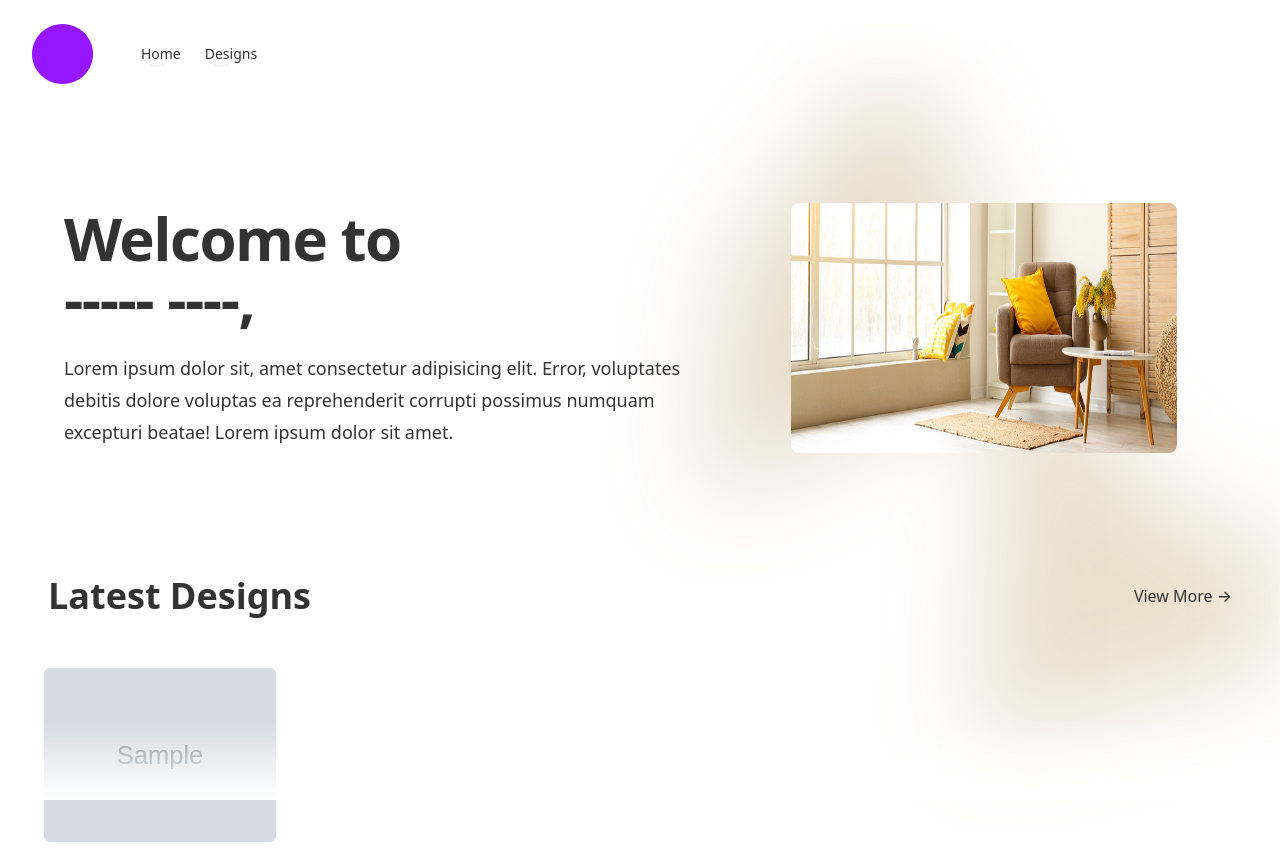
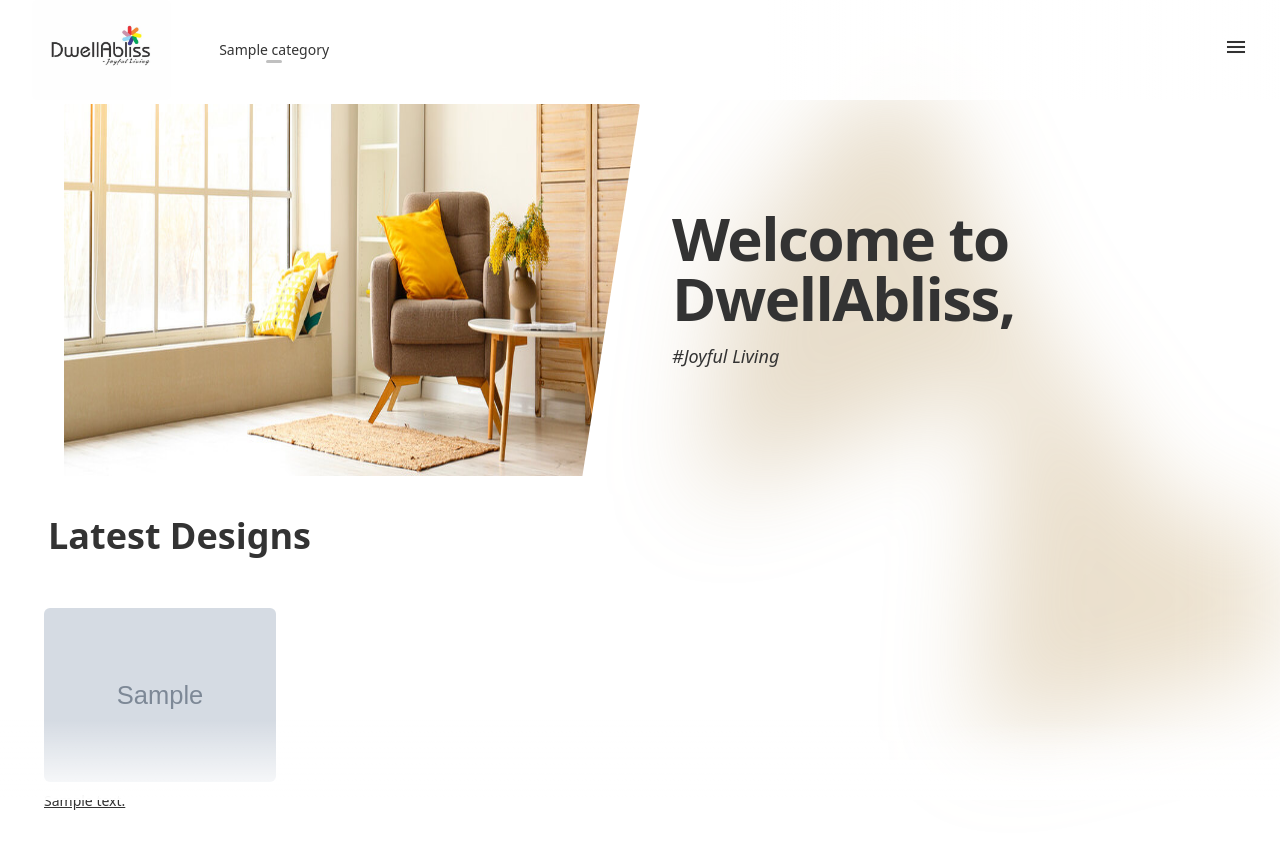
Before and after one commit to D3mzy-108/Decorations, a Django app: page / in a window 1280 px wide. Shown: the top 848 px of the page. Run offline with Django 4.2, Linux system fonts and the light colour scheme; tables that the repository leaves empty hold one stand-in row (values such as "Sample post"); grey boxes marked "Sample" are stand-in pictures.

Commit message:
Added categories to the designs

```diff
--- /dev/null
+++ b/core/context_processors.py
@@ -0,0 +1,8 @@
+from website.models import Category
+
+
+def categories(request):
+    m_categories = Category.objects.all()
+    return {
+        'categories': m_categories,
+    }
--- a/core/settings.py
+++ b/core/settings.py
@@ -68,6 +68,7 @@ TEMPLATES = [
                 'django.template.context_processors.request',
                 'django.contrib.auth.context_processors.auth',
                 'django.contrib.messages.context_processors.messages',
+                'core.context_processors.categories',
             ],
         },
     },
--- a/templates/base.html
+++ b/templates/base.html
@@ -5,11 +5,11 @@
 <head>
     <meta charset="UTF-8">
     <meta name="viewport" content="width=device-width, initial-scale=1.0">
-    <link rel="shortcut icon" href="{% static 'assets/logo.png' %}" type="image/x-icon">
+    <link rel="shortcut icon" href="{% static 'assets/logo.jpg' %}" type="image/x-icon">
     <title>
         {% block title %}
         {% endblock title %}
-        | Adegbajumo
+        | DwellAbliss
     </title>
     <script src="{% static 'scripts/tailwind.js' %}"></script>
     <script src="{% static 'scripts/jquery.min.js' %}"></script>
@@ -26,9 +26,6 @@
 <body class="bg-[var(--black)] relative">
     {% include 'partials/header.html' %}
     <div
-        class="fixed w-screen h-[80px] top-0 left-0 bg-gradient-to-b from-[var(--black)] to-transparent z-30 pointer-events-none">
-    </div>
-    <div
         class="fixed w-screen h-[80px] bottom-0 left-0 bg-gradient-to-t from-[var(--black)] to-transparent z-30 pointer-events-none">
     </div>
 
--- a/templates/partials/header.html
+++ b/templates/partials/header.html
@@ -1,57 +1,43 @@
 {% load static %}
-<header class="absolute inset-x-0 top-0 z-50">
-    <nav class="flex items-center justify-between pt-6 px-6 lg:px-8" aria-label="Global">
+<header class="fixed inset-x-0 top-0 z-50 bg-gradient-to-r from-[#FFFFFF] from-60% to-[#FFFFFF50] backdrop-blur-md">
+    <nav class="flex items-center justify-between px-6 lg:px-8" aria-label="Global">
         <div class="flex items-center gap-4">
             <a href="{% url 'home' %}" class="-m-1.5 p-1.5">
-                <img class="h-[50px] md:h-[60px] w-auto rounded-md" src="{% static 'assets/logo.png' %}" alt="">
+                <img class="h-[80px] md:h-[100px] w-auto rounded-md" src="{% static 'assets/logo.jpg' %}" alt="">
             </a>
         </div>
-        <div class="flex items-center gap-6 ml-6 md:ml-12 mr-auto">
-            <a href="{% url 'home' %}" class="text-sm font-medium leading-6 text-gray-100 def-nav-links relative">
-                Home
+        <div class="hidden md:flex items-center gap-6 ml-6 md:ml-12 mr-auto">
+            {% for category in categories %}
+            <a href="{% url 'designs' %}?c={{category.name}}&c_key={{category.id}}&sub="
+                class="text-sm font-medium leading-6 text-gray-100 def-nav-links relative grid place-items-center">
+                {{category.name}}
             </a>
-            <a href="{% url 'designs' %}" class="text-sm font-medium leading-6 text-gray-100 def-nav-links relative">
-                Designs
-            </a>
+            {% endfor %}
         </div>
+        <button class="nav-tgl bg-transparent rounded-md border-none outline-none text-2xl">
+            <ion-icon name="menu-sharp"></ion-icon>
+        </button>
     </nav>
     <!-- Mobile menu, show/hide based on menu open state. -->
     <div class="md:hidden navbar-nav" role="dialog" aria-modal="true">
         <!-- Background backdrop, show/hide based on slide-over state. -->
-        <div class="fixed inset-0 z-50"></div>
-        <div
-            class="fixed inset-y-0 right-0 z-50 w-full overflow-y-auto bg-[var(--black)] backdrop-blur-md px-6 py-6 sm:max-w-sm sm:ring-1 sm:ring-gray-100/10">
-            <div class="flex items-center justify-between">
-                <a href="{% url 'home' %}" class="-m-1.5 p-1.5">
-                    <img class="h-[80px] w-auto" src="{% static 'assets/logo.jpg' %}" alt="">
-                </a>
-                <button type="button" class="-m-2.5 rounded-md p-2.5 text-gray-300 nav-tgl">
-                    <svg class="h-6 w-6" fill="none" viewBox="0 0 24 24" stroke-width="1.5" stroke="currentColor"
-                        aria-hidden="true">
-                        <path stroke-linecap="round" stroke-linejoin="round" d="M6 18L18 6M6 6l12 12" />
-                    </svg>
-                </button>
-            </div>
-            <div class="mt-6 flow-root">
-                <div class="-my-6 divide-y divide-gray-500/10">
-                    <ul class="py-4 px-0">
-                        <li class="py-3">
-                            <a href="{% url 'home' %}"
-                                class="def-nav-links text-sm font-medium w-4/6 flex justify-between">
-                                <span>Home</span>
-                                <span style="color: #E5E5E570 !important;">&rarr;</span>
-                            </a>
-                        </li>
-                        <li class="py-3">
-                            <a href="{% url 'designs' %}"
-                                class="def-nav-links text-sm font-medium w-5/6 flex justify-between">
-                                <span>Designs</span>
-                                <span style="color: #E5E5E570 !important;">&rarr;</span>
-                            </a>
-                        </li>
-                    </ul>
-                </div>
-            </div>
+        <div class="w-full h-[90vh] overflow-y-auto">
+            <ul class="pt-4 pb-8 px-6 flex flex-col gap-3">
+                <li class="py-3">
+                    <h3 class="text-2xl sm:text-4xl font-bold text-gray-50">Categories</h3>
+                </li>
+                {% for category in categories %}
+                <li class="py-3 px-3">
+                    <a href="{% url 'designs' %}?c={{category.name}}&c_key={{category.id}}&sub="
+                        class="text-lg font-medium leading-6 text-gray-100 relative flex gap-3 w-fit">
+                        <span class="underline">
+                            {{category.name}}
+                        </span>
+                        <span>&rarr;</span>
+                    </a>
+                </li>
+                {% endfor %}
+            </ul>
         </div>
     </div>
 </header>
@@ -71,11 +57,10 @@
         position: absolute;
         width: 16px;
         height: 3px;
-        background: #E5E5E570;
+        background: #C0C0C0;
         border-radius: 9999px;
         position: absolute;
         bottom: -1px;
-        left: 8px;
     }
 </style>
 
--- a/website/models.py
+++ b/website/models.py
@@ -1,9 +1,29 @@
 from django.db import models
 
 
+class Category(models.Model):
+    name = models.CharField(max_length=100)
+
+    def __str__(self):
+        return self.name
+
+
+class SubCategory(models.Model):
+    name = models.CharField(max_length=100)
+    category = models.ForeignKey(
+        Category, on_delete=models.CASCADE, related_name='subcategories')
+
+    def __str__(self):
+        return f'{self.name} || {self.category.name}'
+
+
 class Design(models.Model):
+    subcategory = models.ManyToManyField(SubCategory)
     description = models.TextField()
     likes = models.IntegerField(default=0)
     price = models.FloatField(null=True)
     image = models.ImageField(upload_to='designs/', null=True)
     delivery_fee = models.FloatField(null=True, blank=True)
+
+    def __str__(self):
+        return self.description[:50]
--- a/website/templates/website/home.html
+++ b/website/templates/website/home.html
@@ -4,26 +4,25 @@
 {% block main %}
 <div class="bg-[var(--black)] pt-14">
     <!-- BANNER SECTION -->
-    <div class="relative isolate px-6 lg:px-8">
+    <div class="relative isolate px-6 lg:px-8 mb-4">
         <div class="bg-design-wrapper bg-design-wrapper2">
             <div class="bg-design-2">
             </div>
         </div>
-        <div class="sm:px-6 lg:px-8 flex flex-col lg:flex-row gap-4">
-            <div class="max-w-2xl py-24 md:py-24 lg:py-32">
+        <div class="sm:px-6 lg:px-8 flex flex-col lg:flex-row gap-8">
+            <div class="grid place-items-center relative max-lg:hidden md:max-w-[50%] py-6">
+                <img src="{% static 'assets/banner.jpg' %}" alt="" class="h-full rounded-sm"
+                    style="clip-path: polygon(0 0, 100% 0, 90% 100%, 0 100%);">
+            </div>
+            <div class="flex-1 max-w-2xl py-24 md:py-24 lg:py-32">
                 <div class="text-start">
                     <h1 class="text-4xl font-bold tracking-tight text-gray-50 sm:text-6xl">
-                        Welcome to<br>----- ----,
+                        Welcome to<br>DwellAbliss,
                     </h1>
-                    <p class="mt-6 text-lg leading-8 text-gray-300">
-                        Lorem ipsum dolor sit, amet consectetur adipisicing elit. Error, voluptates debitis dolore
-                        voluptas ea reprehenderit corrupti possimus numquam excepturi beatae! Lorem ipsum dolor sit
-                        amet.
+                    <p class="mt-3 text-lg leading-8 text-gray-300">
+                        <i class="text-gray-300">#Joyful Living</i>
                     </p>
                 </div>
-            </div>
-            <div class="flex-1 grid place-items-center relative max-lg:hidden">
-                <img src="{% static 'assets/banner.jpg' %}" alt="" class="w-full lg:w-5/6 min-h-[250px] rounded-lg">
             </div>
         </div>
     </div>
@@ -33,8 +32,6 @@
         <div class="py-0">
             <div class="flex justify-between items-center px-2">
                 <h3 class="text-2xl sm:text-4xl font-bold text-gray-50">Latest Designs</h3>
-                <a href="{% url 'designs' %}" class="text-[var(--gold)] font-medium min-w-fit">View More
-                    &RightArrow;</a>
             </div>
             <div class="pt-12 pb-8" id="products">
                 {% for design in designs %}
--- a/website/views.py
+++ b/website/views.py
@@ -1,11 +1,11 @@
 from django.shortcuts import render, get_object_or_404
 from django.core.paginator import Paginator
-from .models import Design
+from .models import Category, SubCategory, Design
 
 
 def home(request):
     designs = Design.objects.all().order_by('-id')
-    paginator = Paginator(designs, 50)
+    paginator = Paginator(designs, 100)
     page = request.GET.get('page')
     try:
         displayed_designs = paginator.page(page)
@@ -23,8 +23,15 @@ def home(request):
 
 
 def designs_page(request):
-    designs = Design.objects.all().order_by('-id')
-    paginator = Paginator(designs, 50)
+    ctg = get_object_or_404(Category, id=request.GET.get('c_key'))
+    subcategories = ctg.subcategories.all()
+    if request.GET.get('sub') is not None:
+        selected_sub = request.GET.get('sub')
+    else:
+        selected_sub = ''
+    designs = Design.objects.filter(
+        subcategory__name__icontains=selected_sub).order_by('-id')
+    paginator = Paginator(designs, 100)
     page = request.GET.get('page')
     try:
         displayed_designs = paginator.page(page)
@@ -37,6 +44,10 @@ def designs_page(request):
 
     context = {
         'designs': displayed_designs,
+        'category': request.GET.get('c'),
+        'category_key': request.GET.get('c_key'),
+        'subcategories': subcategories,
+        'selected_sub': selected_sub,
         'pages': pages,
     }
     return render(request, 'website/designs/designs.html', context)
```
Also changed, not shown: website/admin.py (+21 -1 lines), website/templates/website/designs/designs.html (+33 -6 lines), static/assets/logo.jpg (added), static/assets/logo.png (deleted), website/migrations/0003_category_subcategory.py (added), website/migrations/0004_design_subcategory.py (added).
